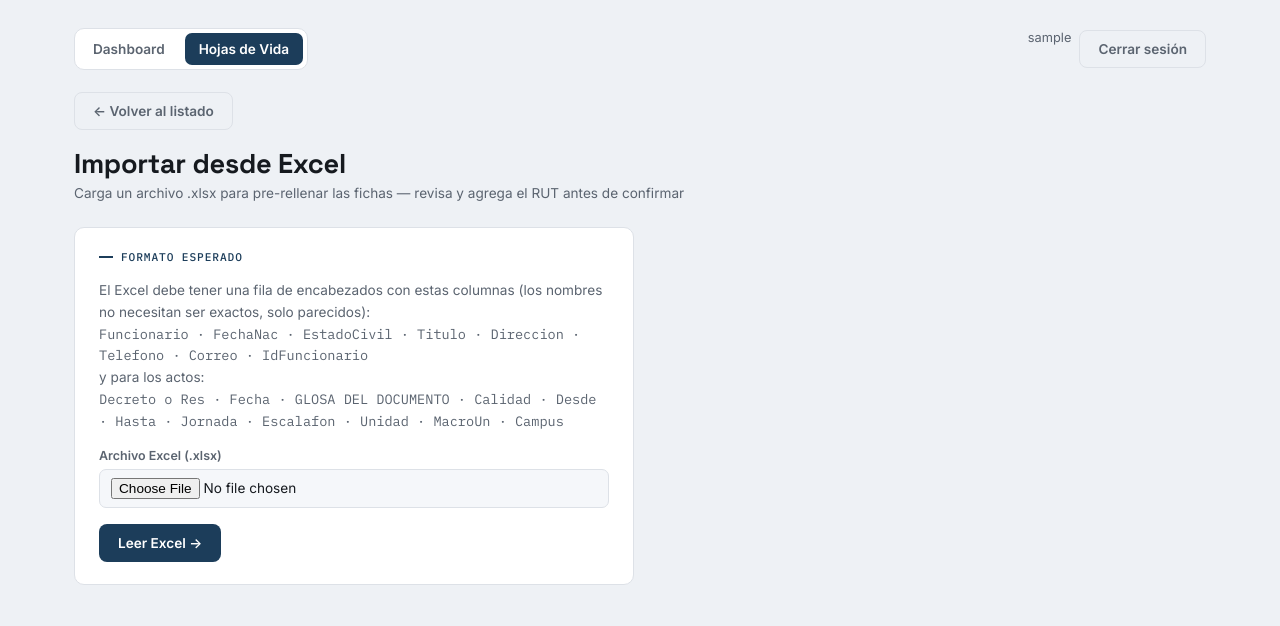
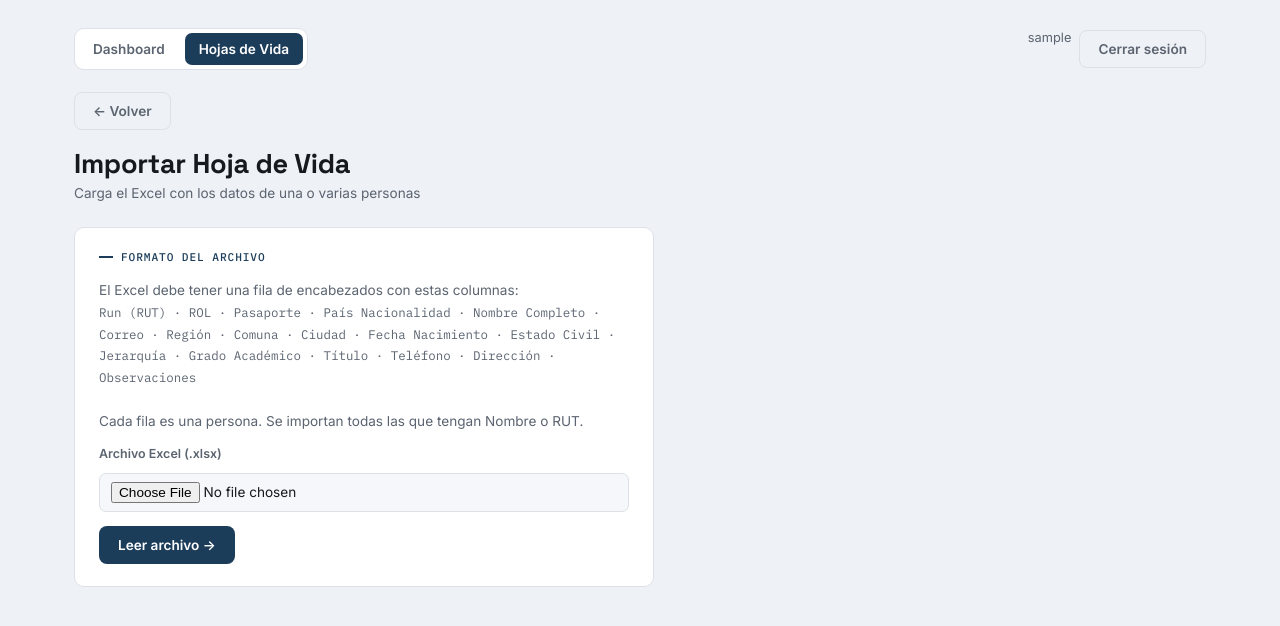
Before and after one commit to sebastianrmaurel-lab/Proyecto-Ficha, a Flask app: page /fichas/importar in a window 1280 px wide. Shown: the top 626 px of the page. Run offline with Flask 3, Linux system fonts and the light colour scheme; the visitor is signed in with stand-in values (Sample User, id 1).

Commit message:
Add files via upload

```diff
--- a/app.py
+++ b/app.py
@@ -1032,37 +1032,42 @@ def _leer_excel(stream):
     from openpyxl import load_workbook
     wb = load_workbook(stream, data_only=True); ws = wb.active
     enc = [str(c.value).strip() if c.value else '' for c in next(ws.iter_rows(min_row=1,max_row=1))]
+
     def col(fila, nombre):
         for i,e in enumerate(enc):
-            if nombre.lower() in e.lower(): return fila[i]
+            if e and nombre.lower() in e.lower(): return fila[i]
         return None
+
     def s(v):
         if v is None: return ''
         if hasattr(v,'strftime'): return v.strftime('%Y-%m-%d')
         return str(v).strip()
-    personas = {}
+
+    personas = []
     for fila in ws.iter_rows(min_row=2, values_only=True):
         if not any(c is not None for c in fila): continue
-        id_f = s(col(fila,'IdFuncionario')) or s(col(fila,'Funcionario'))
-        if not id_f: continue
-        if id_f not in personas:
-            personas[id_f] = {
-                'id_original':id_f, 'nombre':s(col(fila,'Funcionario')),
-                'fecha_nacimiento':s(col(fila,'FechaNac')), 'estado_civil':s(col(fila,'EstadoCivil')),
-                'titulo':s(col(fila,'Titulo')), 'direccion':s(col(fila,'Direccion')),
-                'telefono':s(col(fila,'Telefono')), 'correo':s(col(fila,'Correo')),
-                'rut':'', 'designaciones':[],
-            }
-        decreto=s(col(fila,'Decreto')); glosa=s(col(fila,'GLOSA')); calidad=s(col(fila,'Calidad'))
-        if decreto or glosa:
-            personas[id_f]['designaciones'].append({
-                'tipo_documento':'Resolución Exenta', 'numero_documento':decreto,
-                'fecha_documento':s(col(fila,'Fecha')), 'servicio_documento':s(col(fila,'Unidad')),
-                'estado_tramite':'Registrado - Válido',
-                'datos_extra':{'fecha_desde':s(col(fila,'Desde')),'fecha_hasta':s(col(fila,'Hasta')),
-                               'calidad':calidad,'horas':s(col(fila,'Jornada')),'glosa':glosa}
-            })
-    return list(personas.values())
+        persona = {
+            'rut':              s(col(fila,'Run')),
+            'rol':              s(col(fila,'ROL')),
+            'pasaporte':        s(col(fila,'Pasaporte')),
+            'pais_nacionalidad':s(col(fila,'País')),
+            'nombre':           s(col(fila,'Nombre')),
+            'correo':           s(col(fila,'Correo')),
+            'region':           s(col(fila,'Región')),
+            'comuna':           s(col(fila,'Comuna')),
+            'ciudad':           s(col(fila,'Ciudad')),
+            'fecha_nacimiento': s(col(fila,'Fecha Nacimiento')),
+            'estado_civil':     s(col(fila,'Estado Civil')),
+            'jerarquia':        s(col(fila,'Jerarquía')),
+            'grado_academico':  s(col(fila,'Grado')),
+            'titulo':           s(col(fila,'Título')),
+            'telefono':         s(col(fila,'Teléfono')),
+            'direccion':        s(col(fila,'Dirección')),
+            'observaciones':    s(col(fila,'Observaciones')),
+        }
+        if persona['nombre'] or persona['rut']:
+            personas.append(persona)
+    return personas
 
 @app.route('/fichas/importar', methods=['GET'])
 @login_required
@@ -1088,44 +1093,37 @@ def fichas_importar_post():
 @app.route('/fichas/confirmar-importacion', methods=['POST'])
 @login_required
 def fichas_confirmar_importacion():
-    cantidad = int(request.form.get('cantidad_personas',0))
+    g = lambda k: request.form.get(k,'').strip()
+    cantidad = int(g('cantidad_personas') or 0)
     db = get_db(); creadas=0; omitidas=[]
+    campos = ['nombre','rut','rol','pasaporte','pais_nacionalidad','region','comuna','ciudad',
+              'correo','fecha_nacimiento','estado_civil','jerarquia','grado_academico',
+              'titulo','telefono','direccion','observaciones']
     for i in range(cantidad):
-        rut    = request.form.get(f'rut_{i}','').strip()
-        nombre = request.form.get(f'nombre_{i}','').strip()
+        nombre = g(f'nombre_{i}')
+        rut    = g(f'rut_{i}')
         if not nombre: continue
         if not rut or not rut_valido(rut):
-            omitidas.append(f'{nombre} (RUT inválido)'); continue
+            omitidas.append(f'{nombre} (RUT inválido o vacío)'); continue
         if db.execute('SELECT id FROM fichas WHERE rut=?',(rut,)).fetchone():
             omitidas.append(f'{nombre} (RUT ya existe)'); continue
         numeros_usados = {r[0] for r in db.execute('SELECT numero_ficha FROM fichas WHERE numero_ficha IS NOT NULL')}
-        num_ficha = 1
-        while num_ficha in numeros_usados: num_ficha += 1
-        cur = db.execute('''INSERT INTO fichas (numero_ficha,nombre,rut,titulo,direccion,fecha_nacimiento,estado_civil,telefono,correo,activo)
-                            VALUES(?,?,?,?,?,?,?,?,?,1)''',
-                         (num_ficha,nombre,rut,request.form.get(f'titulo_{i}',''),
-                          request.form.get(f'direccion_{i}',''),request.form.get(f'fecha_nacimiento_{i}',''),
-                          request.form.get(f'estado_civil_{i}',''),request.form.get(f'telefono_{i}',''),
-                          request.form.get(f'correo_{i}','')))
-        fid = cur.lastrowid
-        n_des = int(request.form.get(f'n_des_{i}',0))
-        for j in range(n_des):
-            extra = {'fecha_desde':request.form.get(f'd_{i}_{j}_fecha_desde',''),
-                     'fecha_hasta':request.form.get(f'd_{i}_{j}_fecha_hasta',''),
-                     'calidad':request.form.get(f'd_{i}_{j}_calidad',''),
-                     'horas':request.form.get(f'd_{i}_{j}_horas','')}
-            db.execute('''INSERT INTO documentos_hv (ficha_id,seccion,tipo_documento,numero_documento,
-                          fecha_documento,servicio_documento,estado_tramite,datos_extra)
-                          VALUES(?,?,?,?,?,?,?,?)''',
-                       (fid,'designaciones',
-                        request.form.get(f'd_{i}_{j}_tipo',''),
-                        request.form.get(f'd_{i}_{j}_numero',''),
-                        request.form.get(f'd_{i}_{j}_fecha',''),
-                        request.form.get(f'd_{i}_{j}_servicio',''),
-                        request.form.get(f'd_{i}_{j}_estado',''),
-                        json.dumps(extra)))
+        num = 1
+        while num in numeros_usados: num += 1
+        vals = {c: g(f'{c}_{i}') for c in campos}
+        db.execute('''INSERT INTO fichas
+            (numero_ficha,nombre,rut,rol,pasaporte,pais_nacionalidad,region,comuna,ciudad,
+             correo,fecha_nacimiento,estado_civil,jerarquia,grado_academico,titulo,
+             telefono,direccion,observaciones,activo)
+            VALUES(?,?,?,?,?,?,?,?,?,?,?,?,?,?,?,?,?,?,1)''',
+            (num,vals['nombre'],vals['rut'],vals['rol'],vals['pasaporte'],vals['pais_nacionalidad'],
+             vals['region'],vals['comuna'],vals['ciudad'],vals['correo'],vals['fecha_nacimiento'],
+             vals['estado_civil'],vals['jerarquia'],vals['grado_academico'],vals['titulo'],
+             vals['telefono'],vals['direccion'],vals['observaciones']))
         db.commit(); creadas+=1
-    msg = f'{creadas} ficha(s) importada(s).'
+        auditoria('crear','ficha',db.execute('SELECT last_insert_rowid()').fetchone()[0],
+                  f'Importada desde Excel: {nombre} ({rut})')
+    msg = f'{creadas} hoja(s) de vida importada(s) correctamente.'
     if omitidas: msg += f' Omitidas: {"; ".join(omitidas)}'
     flash(msg, 'error' if omitidas else 'success')
     return redirect(url_for('fichas_listado'))
--- a/templates/importar.html
+++ b/templates/importar.html
@@ -1,172 +1,80 @@
 {% extends "base.html" %}
-{% block titulo %}Importar desde Excel{% endblock %}
+{% block titulo %}Importar Hoja de Vida{% endblock %}
 {% block contenido %}
 
-  <a class="boton boton-fantasma" href="{{ url_for('fichas_listado') }}" style="margin-bottom:16px;">← Volver al listado</a>
+<a class="boton boton-fantasma" href="{{ url_for('fichas_listado') }}" style="margin-bottom:16px">← Volver</a>
 
 <div class="timbre-modulo">
   <div>
-      <p class="titulo-principal">Importar desde Excel</p>
-      <p class="subtitulo">Carga un archivo .xlsx para pre-rellenar las fichas — revisa y agrega el RUT antes de confirmar</p>
+    <p class="titulo-principal">Importar Hoja de Vida</p>
+    <p class="subtitulo">Carga el Excel con los datos de una o varias personas</p>
   </div>
 </div>
 
 {% if error %}
-    <div class="mensaje error" style="margin-bottom:20px;">{{ error }}</div>
+  <div class="mensaje error" style="margin-bottom:16px">{{ error }}</div>
 {% endif %}
 
 {% if not personas %}
-    {# Paso 1: subir el archivo #}
-    <div class="seccion-ficha" style="max-width:560px;">
-      <p class="eyebrow">Formato esperado</p>
-      <p style="font-size:0.85rem; color:var(--ink-soft); margin:0 0 16px; line-height:1.6;">
-        El Excel debe tener una fila de encabezados con estas columnas (los nombres no necesitan ser exactos, solo parecidos):<br>
-        <span style="font-family:var(--font-mono);">Funcionario · FechaNac · EstadoCivil · Titulo · Direccion · Telefono · Correo · IdFuncionario</span><br>
-        y para los actos:<br>
-        <span style="font-family:var(--font-mono);">Decreto o Res · Fecha · GLOSA DEL DOCUMENTO · Calidad · Desde · Hasta · Jornada · Escalafon · Unidad · MacroUn · Campus</span>
+  <div class="seccion-ficha" style="max-width:580px;">
+    <p class="eyebrow">Formato del archivo</p>
+    <p style="font-size:.85rem;color:var(--ink-soft);margin:0 0 14px;line-height:1.6">
+      El Excel debe tener una fila de encabezados con estas columnas:<br>
+      <span style="font-family:var(--font-mono);font-size:.78rem">
+        Run (RUT) · ROL · Pasaporte · País Nacionalidad · Nombre Completo · Correo · Región · Comuna · Ciudad ·
+        Fecha Nacimiento · Estado Civil · Jerarquía · Grado Académico · Título · Teléfono · Dirección · Observaciones
+      </span><br><br>
+      Cada fila es una persona. Se importan todas las que tengan Nombre o RUT.
     </p>
     <form method="post" enctype="multipart/form-data">
-        <div class="campo" style="margin-bottom:16px;">
-          <label for="excel">Archivo Excel (.xlsx)</label>
-          <input type="file" id="excel" name="excel" accept=".xlsx,.xls" required>
+      <div class="campo" style="margin-bottom:14px">
+        <label for="excel" style="font-size:.78rem;font-weight:600;color:var(--ink-soft)">Archivo Excel (.xlsx)</label>
+        <input type="file" id="excel" name="excel" accept=".xlsx,.xls" required style="margin-top:6px">
       </div>
-        <button class="boton boton-primario" type="submit">Leer Excel →</button>
+      <button class="boton boton-primario" type="submit">Leer archivo →</button>
     </form>
   </div>
 
 {% else %}
-    {# Paso 2: previsualización y confirmación #}
-    <div class="seccion-ficha" style="margin-bottom:18px;">
+  <div class="seccion-ficha" style="margin-bottom:16px">
     <p class="eyebrow">Previsualización</p>
-      <p style="font-size:0.85rem; color:var(--ink-soft); margin:0;">
-        Se encontraron <strong>{{ personas|length }}</strong> persona(s). Revisa los datos, completa el <strong>RUT</strong> (obligatorio) y haz clic en "Confirmar importación".
-        Puedes editar cualquier campo antes de confirmar.
+    <p style="font-size:.85rem;color:var(--ink-soft);margin:0">
+      Se encontraron <strong>{{ personas|length }}</strong> persona(s). Revisa los datos — el RUT ya viene del Excel.
+      Si algún RUT está vacío o inválido esa persona se omitirá y te avisará.
     </p>
   </div>
 
   <form method="post" action="{{ url_for('fichas_confirmar_importacion') }}">
     <input type="hidden" name="cantidad_personas" value="{{ personas|length }}">
 
-      {% for persona in personas %}{% set i = loop.index0 %}
-        <div class="seccion-ficha" style="margin-bottom:20px;">
-          <div class="timbre-modulo" style="margin-bottom:16px;">
-            <div>
-              <p class="eyebrow">Persona {{ i + 1 }} — {{ persona.nombre or '(sin nombre)' }}</p>
-              <p style="font-size:0.78rem; color:var(--ink-soft); margin:0;">
-                ID original en Excel: <span style="font-family:var(--font-mono);">{{ persona.id_original }}</span> ·
-                {{ persona.actos|length }} acto(s) · {{ persona.historial|length }} registro(s) de historial
-              </p>
+    {% for persona in personas %}
+    {% set i = loop.index0 %}
+    <div class="seccion-ficha" style="margin-bottom:14px">
+      <p class="eyebrow" style="margin-bottom:14px">Persona {{ loop.index }} — {{ persona.nombre or '(sin nombre)' }}</p>
+      <div style="display:grid;grid-template-columns:1fr 1fr 1fr;gap:12px 18px">
+        {% for key,label in [
+          ('nombre','Nombre Completo'),('rut','Run (RUT)'),('correo','Correo'),
+          ('fecha_nacimiento','Fecha Nacimiento'),('estado_civil','Estado Civil'),('sexo','Sexo'),
+          ('titulo','Título'),('grado_academico','Grado Académico'),('jerarquia','Jerarquía'),
+          ('telefono','Teléfono'),('region','Región'),('comuna','Comuna'),
+          ('ciudad','Ciudad'),('pais_nacionalidad','País Nacionalidad'),('rol','ROL'),
+          ('pasaporte','Pasaporte'),('direccion','Dirección'),('observaciones','Observaciones')
+        ] %}
+        <div class="campo" {% if key in ('direccion','observaciones') %}style="grid-column:1/-1"{% endif %}>
+          <label style="font-size:.72rem;font-weight:600;color:var(--ink-soft)">
+            {{ label }}{% if key == 'rut' %} <span style="color:var(--accent)">*</span>{% endif %}
+          </label>
+          <input type="text" name="{{ key }}_{{ i }}" value="{{ persona.get(key,'') }}"
+                 {% if key == 'rut' %}class="formato-rut"{% endif %}
+                 style="background:var(--surface-muted);border:1px solid var(--border);border-radius:7px;padding:7px 10px;font-size:.84rem;width:100%;margin-top:4px">
         </div>
+        {% endfor %}
       </div>
-
-          <div class="rejilla-campos">
-            <div class="campo">
-              <label>Nombre completo</label>
-              <input type="text" name="nombre_{{ i }}" value="{{ persona.nombre }}">
-            </div>
-            <div class="campo">
-              <label>RUT <span style="color:var(--accent);">*</span></label>
-              <input type="text" name="rut_{{ i }}" value="{{ persona.rut }}" placeholder="12.345.678-9" required class="formato-rut">
-            </div>
-            <div class="campo">
-              <label>Fecha de nacimiento</label>
-              <input type="text" name="fecha_nacimiento_{{ i }}" value="{{ persona.fecha_nacimiento }}">
-            </div>
-            <div class="campo">
-              <label>Estado civil</label>
-              <input type="text" name="estado_civil_{{ i }}" value="{{ persona.estado_civil }}">
-            </div>
-            <div class="campo">
-              <label>Título</label>
-              <input type="text" name="titulo_{{ i }}" value="{{ persona.titulo }}">
-            </div>
-            <div class="campo">
-              <label>Teléfono</label>
-              <input type="text" name="telefono_{{ i }}" value="{{ persona.telefono }}">
-            </div>
-            <div class="campo campo-ancho">
-              <label>Dirección</label>
-              <input type="text" name="direccion_{{ i }}" value="{{ persona.direccion }}">
-            </div>
-            <div class="campo campo-ancho">
-              <label>Correo / Link</label>
-              <input type="text" name="link_{{ i }}" value="{{ persona.link }}">
-            </div>
-          </div>
-
-          {% if persona.actos %}
-            <p class="eyebrow" style="margin-top:20px;">Actos administrativos</p>
-            <input type="hidden" name="n_actos_{{ i }}" value="{{ persona.actos|length }}">
-            <div class="tabla-actos-contenedor" style="margin-bottom:0;">
-              <table class="tabla-actos" style="font-size:0.8rem;">
-                <thead><tr><th>#</th><th>Decreto</th><th>Fecha</th><th>Glosa</th><th>Tipo</th><th>Desde</th><th>Hasta</th></tr></thead>
-                <tbody>
-                  {% for acto in persona.actos %}{% set j = loop.index0 %}
-                    <input type="hidden" name="acto_{{ i }}_{{ j }}_decreto"   value="{{ acto.decreto }}">
-                    <input type="hidden" name="acto_{{ i }}_{{ j }}_fecha"     value="{{ acto.fecha }}">
-                    <input type="hidden" name="acto_{{ i }}_{{ j }}_glosa"     value="{{ acto.glosa }}">
-                    <input type="hidden" name="acto_{{ i }}_{{ j }}_tipo_acto" value="{{ acto.tipo_acto }}">
-                    <input type="hidden" name="acto_{{ i }}_{{ j }}_desde"     value="{{ acto.desde }}">
-                    <input type="hidden" name="acto_{{ i }}_{{ j }}_hasta"     value="{{ acto.hasta }}">
-                    <input type="hidden" name="acto_{{ i }}_{{ j }}_observaciones" value="">
-                    <input type="hidden" name="acto_{{ i }}_{{ j }}_soporte"   value="">
-                    <tr>
-                      <td>{{ j + 1 }}</td>
-                      <td>{{ acto.decreto }}</td>
-                      <td>{{ acto.fecha }}</td>
-                      <td>{{ acto.glosa }}</td>
-                      <td><span class="etiqueta-tipo-acto">{{ acto.tipo_acto }}</span></td>
-                      <td>{{ acto.desde }}</td>
-                      <td>{{ acto.hasta or '—' }}</td>
-                    </tr>
-                  {% endfor %}
-                </tbody>
-              </table>
-            </div>
-          {% else %}
-            <input type="hidden" name="n_actos_{{ i }}" value="0">
-          {% endif %}
-
-          {% if persona.historial %}
-            <p class="eyebrow" style="margin-top:20px;">Historial institucional</p>
-            <input type="hidden" name="n_hist_{{ i }}" value="{{ persona.historial|length }}">
-            <div class="tabla-actos-contenedor" style="margin-bottom:0;">
-              <table class="tabla-actos" style="font-size:0.8rem;">
-                <thead><tr><th>#</th><th>Tipo contrato</th><th>Unidad</th><th>Depto.</th><th>Grado</th><th>Jornada</th><th>Desde</th><th>Hasta</th></tr></thead>
-                <tbody>
-                  {% for reg in persona.historial %}{% set k = loop.index0 %}
-                    <input type="hidden" name="hist_{{ i }}_{{ k }}_cargo"         value="{{ reg.cargo }}">
-                    <input type="hidden" name="hist_{{ i }}_{{ k }}_unidad"        value="{{ reg.unidad }}">
-                    <input type="hidden" name="hist_{{ i }}_{{ k }}_departamento"  value="{{ reg.departamento }}">
-                    <input type="hidden" name="hist_{{ i }}_{{ k }}_tipo_contrato" value="{{ reg.tipo_contrato }}">
-                    <input type="hidden" name="hist_{{ i }}_{{ k }}_grado"         value="{{ reg.grado }}">
-                    <input type="hidden" name="hist_{{ i }}_{{ k }}_jornada"       value="{{ reg.jornada }}">
-                    <input type="hidden" name="hist_{{ i }}_{{ k }}_desde"         value="{{ reg.desde }}">
-                    <input type="hidden" name="hist_{{ i }}_{{ k }}_hasta"         value="{{ reg.hasta }}">
-                    <input type="hidden" name="hist_{{ i }}_{{ k }}_observaciones" value="{{ reg.observaciones }}">
-                    <tr>
-                      <td>{{ k + 1 }}</td>
-                      <td>{{ reg.tipo_contrato }}</td>
-                      <td>{{ reg.unidad }}</td>
-                      <td>{{ reg.departamento }}</td>
-                      <td>{{ reg.grado }}</td>
-                      <td>{{ reg.jornada }}</td>
-                      <td>{{ reg.desde }}</td>
-                      <td>{{ reg.hasta or '—' }}</td>
-                    </tr>
-                  {% endfor %}
-                </tbody>
-              </table>
-            </div>
-          {% else %}
-            <input type="hidden" name="n_hist_{{ i }}" value="0">
-          {% endif %}
-
     </div>
     {% endfor %}
 
-      <div class="fila-acciones" style="position:sticky; bottom:0; background:var(--bg); padding:16px 0; border-top:1px solid var(--border);">
-        <button class="boton boton-primario" type="submit">Confirmar e importar {{ personas|length }} ficha(s)</button>
+    <div style="display:flex;gap:10px;padding:14px 0;border-top:1px solid var(--border);position:sticky;bottom:0;background:var(--bg)">
+      <button class="boton boton-primario" type="submit">Importar {{ personas|length }} hoja(s) de vida</button>
       <a class="boton boton-fantasma" href="{{ url_for('fichas_importar_get') }}">← Cargar otro archivo</a>
       <a class="boton boton-fantasma" href="{{ url_for('fichas_listado') }}">Cancelar</a>
     </div>
--- a/templates/listado.html
+++ b/templates/listado.html
@@ -8,7 +8,7 @@
   </div>
   <div class="acciones-pagina">
     <a class="boton boton-secundario" href="{{ url_for('fichas_exportar') }}">Exportar Excel</a>
-    <a class="boton boton-secundario" href="{{ url_for('fichas_importar_get') }}">Importar Excel</a>
+    <a class="boton boton-secundario" href="{{ url_for('fichas_importar_get') }}">Importar Hoja de Vida</a>
     <a class="boton boton-fantasma" href="{{ url_for('fichas_papelera') }}">Papelera{% if en_papelera %} ({{ en_papelera }}){% endif %}</a>
     <a class="boton boton-primario" href="{{ url_for('ficha_nueva') }}">+ Nueva hoja de vida</a>
   </div>
```
Lines whose indentation alone changed are shown as unchanged.
